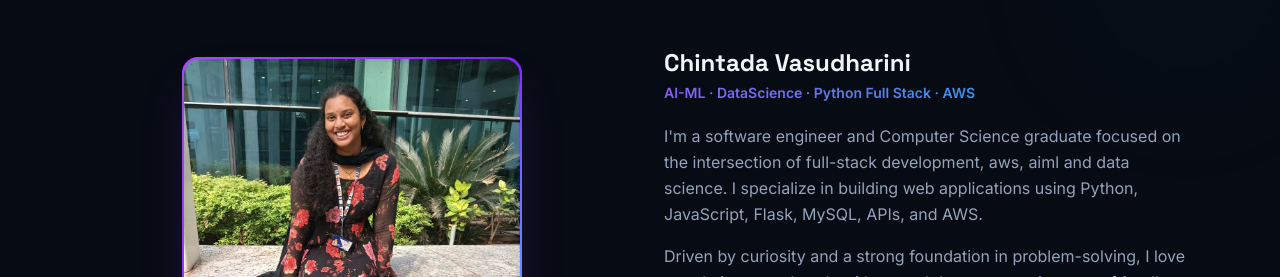
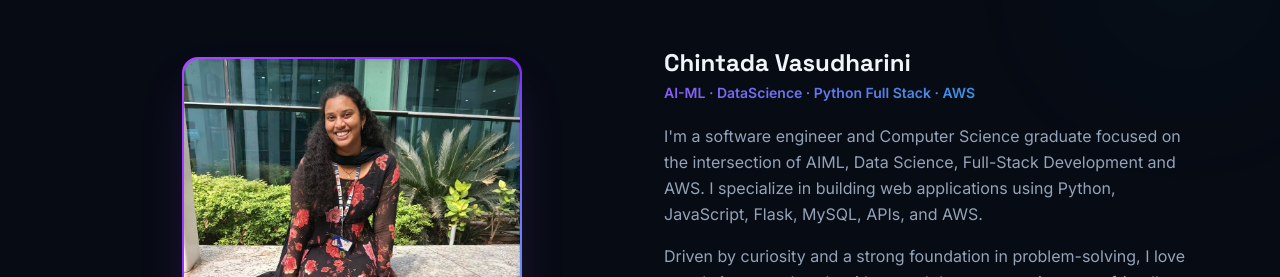
Before and after one commit to chintadavasudharini/portfolio, a React (Vite) app: page / in a window 1280 px wide. Shown: the part 1000-1277 px from the top of the page. Built offline with nearby package versions, Linux system fonts and the light colour scheme.

Commit message:
update: format and capitalize intersection fields in bio

```diff
--- a/src/components/About.jsx
+++ b/src/components/About.jsx
@@ -104,7 +104,7 @@ export default function About() {
             <p className="gradient-text font-semibold text-sm mb-5">AI-ML · DataScience · Python Full Stack · AWS</p>
 
             <p className="text-[var(--text-muted)] leading-relaxed mb-4">
-              I'm a software engineer and Computer Science graduate focused on the intersection of full-stack development, aws, aiml and data science. I specialize in building web applications using Python, JavaScript, Flask, MySQL, APIs, and AWS.
+              I'm a software engineer and Computer Science graduate focused on the intersection of AIML, Data Science, Full-Stack Development and AWS. I specialize in building web applications using Python, JavaScript, Flask, MySQL, APIs, and AWS.
             </p>
             <p className="text-[var(--text-muted)] leading-relaxed mb-8">
               Driven by curiosity and a strong foundation in problem-solving, I love translating complex algorithms and data patterns into user-friendly tools. I am continuously exploring emerging tech to engineer robust, intelligent solutions that make an impact.
```
Also changed, not shown: 1 other file (tests, documents, lock files or other folders).
